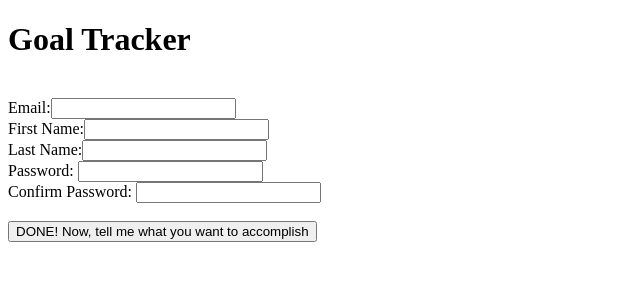
After one commit to elizabethlarkinnelson/HB_Project, a Flask app: page /sign_up in a window 1280 px wide. The commit adds this page. Shown: the top 300 px of the page, without its empty margins (0-640 px from the left). Run offline with Flask 2, Linux system fonts and the light colour scheme; some libraries are stand-ins or nearby versions.

Commit message:
HTML templates complete to registration form redirect back to home page.  Successfully adds new user and double checks password matches.

```diff
--- a/model.py
+++ b/model.py
@@ -17,7 +17,6 @@ class User(db.Model):
     first = db.Column(db.String(25), nullable=False)
     last = db.Column(db.String(25), nullable=False)
     password = db.Column(db.String(25), nullable=False)
-
 
     def __repr__(self):
 
@@ -87,7 +86,7 @@ class Categories(db.Model):
 
 def init_app():
     from flask import Flask
-    app = Flask(__name__)
+    from server import app
 
     connect_to_db(app)
     print "Connected to DB."
@@ -105,8 +104,7 @@ def connect_to_db(app):
 if __name__ == "__main__":
     #To utilize database interactively
     from flask import Flask
-
-    app = Flask(__name__)
+    from server import app
 
     connect_to_db(app)
     print "Connected to DB."
--- a/server.py
+++ b/server.py
@@ -19,7 +19,34 @@ app.jinja_env.undefined = StrictUndefined
 def index():
     """Homepage."""
 
-    return render_template("homepage.html")
+
+    return render_template('homepage.html')
+
+
+@app.route('/sign_up')
+def sign_up():
+    """The form fields for a new user to register"""
+
+    return render_template('register_form.html')
+
+
+@app.route('/register', methods=['POST'])
+def register():
+    """Submits user data input and reroutes to homepage"""
+
+    email = request.form["email"]
+    first_name = request.form["first_name"]
+    last_name = request.form["last_name"]
+    password = request.form["pass1"]
+
+    new_user = User(email=email, first=first_name, last=last_name, password=password)
+
+    db.session.add(new_user)
+    db.session.commit()
+
+
+    flash("Registered! %s, log in to set your goals!" % first_name)
+    return redirect('/')
 
 
 if __name__ == "__main__":
@@ -27,4 +54,4 @@ if __name__ == "__main__":
     app.debug = True
     connect_to_db(app)
     DebugToolbarExtension(app)
-    app.run(host="0.0.0.0", port=5000)
+    app.run(host="0.0.0.0")
--- /dev/null
+++ b/static/project-tracker.js
@@ -0,0 +1,14 @@
+function checkPass(){
+
+
+    var pass1 = document.getElementById('pass1');
+    var pass2= document.getElementById('pass2');
+
+    var message = document.getElementById('confirmMessage');
+
+    if (pass1.value == pass2.value){
+        message.innerHTML = "Passwords Match!";
+    } else{
+        message.innerHTML = "Passwords Do Not Match!";
+    }
+}
--- a/templates/base.html
+++ b/templates/base.html
@@ -4,21 +4,38 @@
 <head>
     <title>Goal Tracker</title>
     <h1>Goal Tracker</h1>
+    <script src="https://code.jquery.com/jquery-2.1.4.min.js"></script>
+
 </head>
 <body>
 
-   <!--  {% if "user_id" in session %}
+    <div class="user">
+        {% block div %}
+            {% if "user_id" in session %}
                 <a href="/logout">Logout</a>
             {% else %}
                 <a href="/login">Login</a>
-    {% endif %} -->
+            {% endif %}
+        {% endblock %}
+    </div>
+
+
 
         <br>
+    <div class="flash_messages">
+        {% for flash in get_flashed_messages() %}
+            {{flash}}
+        {% endfor %}
+    </div>
 
+    <div class="block">
         {% block content %}
-        STUFF HERE
+            STUFF TO CHANGE HERE
 
         {% endblock %}
+    </div>
 
+<script src="/static/project-tracker.js"></script>
+<!-- #Move to head tomorrow -->
 </body>
 </html>
--- /dev/null
+++ b/templates/register_form.html
@@ -0,0 +1,26 @@
+{% extends 'base.html' %}
+
+{% block content %}
+<script>$('.user').remove()</script>
+
+    <form action="/register" method="POST">
+        Email:<input type="text" name="email">
+        <br>
+        First Name:<input type="text" name="first_name">
+        <br>
+        Last Name:<input type="text" name="last_name">
+        <br>
+        <label for="pass1">Password:</label>
+        <input type="password" name="pass1" id="pass1">
+        <br>
+        <label for="pass2">Confirm Password:</label>
+        <input type="password" name="pass2" id="pass2" onkeyup="checkPass(); return false;">
+        <br>
+        <div id="confirmMessage" class="confirmMessage"></div>
+        <br>
+
+        <input type="submit" value="DONE! Now, tell me what you want to accomplish">
+    </form>
+
+
+{% endblock %}
```
Also changed, not shown: templates/homepage.html (added, +8 -0 lines). Lines whose indentation alone changed are shown as unchanged.
